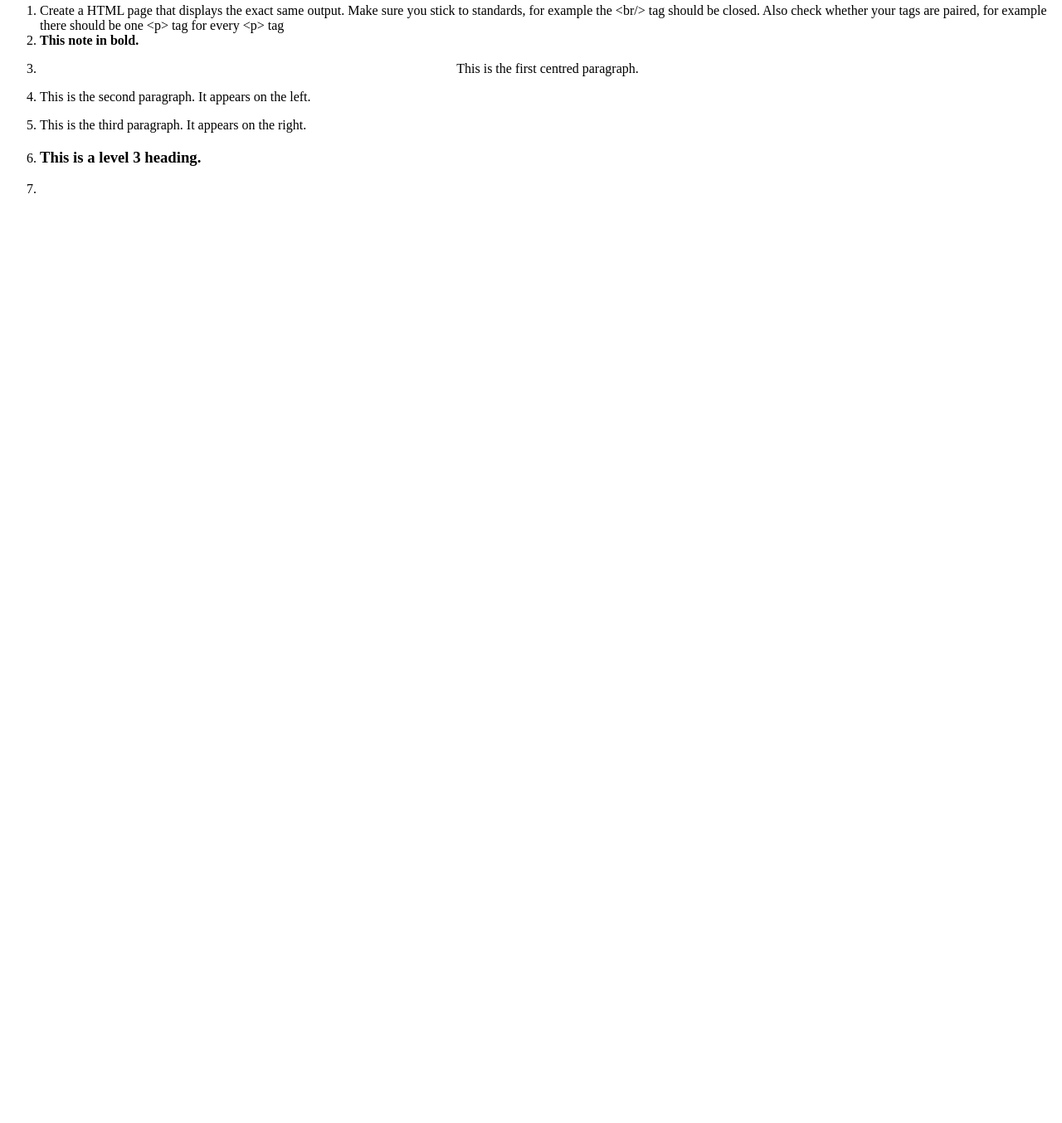
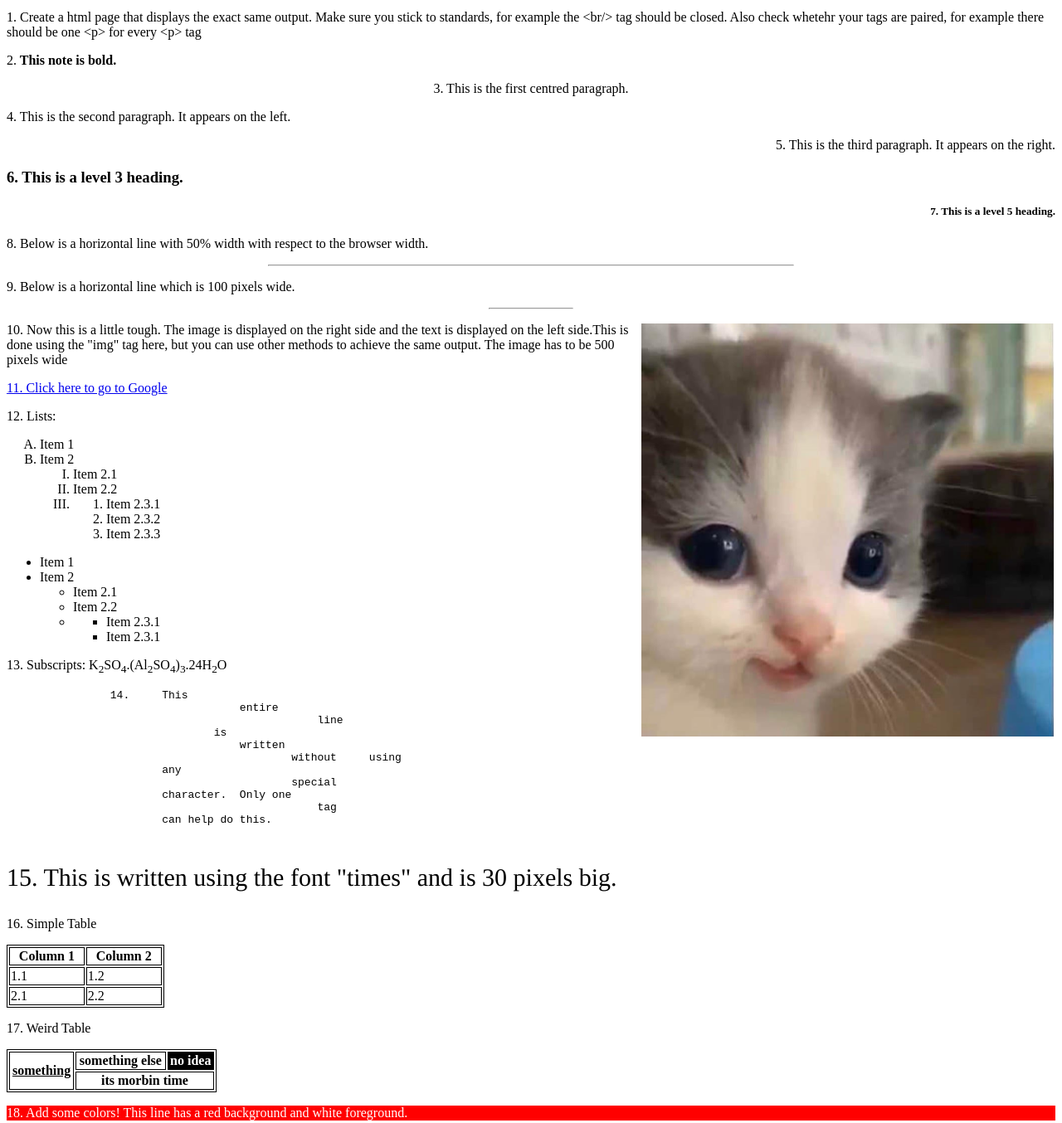
Before and after one commit to CS6-201-ISS-S23/tutorial-2-perbaw, a plain HTML site: page submission/index.html in a window 1280 px wide. Shown: the part 4-1358 px from the top of the page at 83% size. Before the commit the page ends 800 px from the top, so only its background shows below. Drawn offline with Linux system fonts and the light colour scheme.

Commit message:
Update index.html

```diff
--- a/submission/index.html
+++ b/submission/index.html
@@ -1,20 +1,105 @@
+<!DOCTYPE html>
 <html>
-<body>
-<ol>
-<li>Create a HTML page that displays the exact same output. Make sure you stick to standards, for example the &ltbr/&gt tag should be closed. Also check whether your tags are paired, for example there should be one &ltp&gt tag for every &ltp&gt tag</li>
-
-<li><b> This note in bold. </b></li>
-
-<center><p><li>This is the first centred paragraph.</li></p></center>
-
-<li>This is the second paragraph. It appears on the left.</li>
-
-<p align="right"><li>This is the third paragraph. It appears on the right.</li></p>
-
-<li><h3>This is a level 3 heading.</h3></li>
-
-<li></li>
-
-</ol>
-</body>
+    <body>
+        <p>1. Create a html page that displays the exact same output. Make sure you stick to standards, for example the &lt;br/&gt; tag should be closed. Also check whetehr your tags are paired, for example there should be one &lt;p&gt; for every &lt;p&gt; tag</p>
+        <p>2.<b> This note is bold.</b></p>
+        <p style="text-align:center">3. This is the first centred paragraph.</p>
+        <p style="text-align:left">4. This is the second paragraph. It appears on the left.</p>
+        <p style="text-align:right">5. This is the third paragraph. It appears on the right.</p>
+        <h3>6. This is a level 3 heading.</h3>
+        <h5 style="text-align:right">7. This is a level 5 heading.</h5>
+        <p style="text-align:left">8. Below is a horizontal line with 50% width with respect to the browser width.</p>
+        <hr style="width:50%;text-align:center">
+        <p style="text-align:left">9. Below is a horizontal line which is 100 pixels wide.</p>
+        <hr style="width:100px;text-align:center">
+        <p><img src="kitty.png" alt="kitty.png" style="float:right;width:500px;">
+            10. Now this is a little tough. The image is displayed on the right side and the text is displayed on the left side.This is done using the "img" tag here, but you can use other methods to achieve the same output. The image has to be 500 pixels wide</p>
+        <a href="https://google.co.in">
+            11. Click here to go to Google
+        </a>
+        <p>12. Lists:</p>
+        <ol style="list-style-type:upper-alpha">
+            <li>Item 1</li>
+            <li>Item 2</li>
+            <ol style="list-style-type:upper-roman">
+                <li>Item 2.1</li>
+                <li>Item 2.2</li>
+                <li>
+                    <ol>
+                        <li>Item 2.3.1</li>
+                        <li>Item 2.3.2</li>
+                        <li>Item 2.3.3</li>
+                    </ol>
+                </li>
+            </ol>
+        </ol>
+        <ul>
+            <li>Item 1</li>
+            <li>Item 2</li>
+            <ul>
+                <li>Item 2.1</li>
+                <li>Item 2.2</li>
+                <li>
+                    <ul>
+                        <li>Item 2.3.1</li>
+                        <li>Item 2.3.1</li>
+                    </ul>
+                </li>
+            </ul>
+        </ul>
+        <p>13. Subscripts: K<sub>2</sub>SO<sub>4</sub>.(Al<sub>2</sub>SO<sub>4</sub>)<sub>3</sub>.24H<sub>2</sub>O</p>
+        <p><pre>
+                14.     This
+                                    entire
+                                                line
+                                is
+                                    written
+                                            without     using
+                        any
+                                            special
+                        character.  Only one
+                                                tag
+                        can help do this.
+        </pre></p>
+        <p style="font-family: times;font-size:30px">15. This is written using the font "times" and is 30 pixels big. </p>
+        <p>16. Simple Table</p>
+        <style>
+            table, th, td
+            {
+              border:1px solid black;
+            }
+        </style>
+        <table style="width:15%">
+            <tr>
+                <th>Column 1</th>
+                <th>Column 2</th>
+            </tr>
+            <tr>
+                <td>1.1</td>
+                <td>1.2</td>
+            </tr>
+            <tr>
+                <td>2.1</td>
+                <td>2.2</td>
+            </tr>
+            </table>
+        </body>
+        <p>17. Weird Table</p>
+        <style>
+            table, th, td
+            {
+              border:1px solid black;
+            }
+        </style>
+        <table style="width:20%">
+            <tr>
+                <th rowspan="2"><u>something</u></th>
+                <th>something else</th>
+                <th style="background-color:black"><font style="color:white">no idea</font></th>
+            </tr>
+            <tr>
+                <th colspan="2">its morbin time</th>
+            </tr>
+        </table>
+        <p style="background-color:red;color:white">18. Add some colors! This line has a red background and white foreground.</p>
 </html>
```
